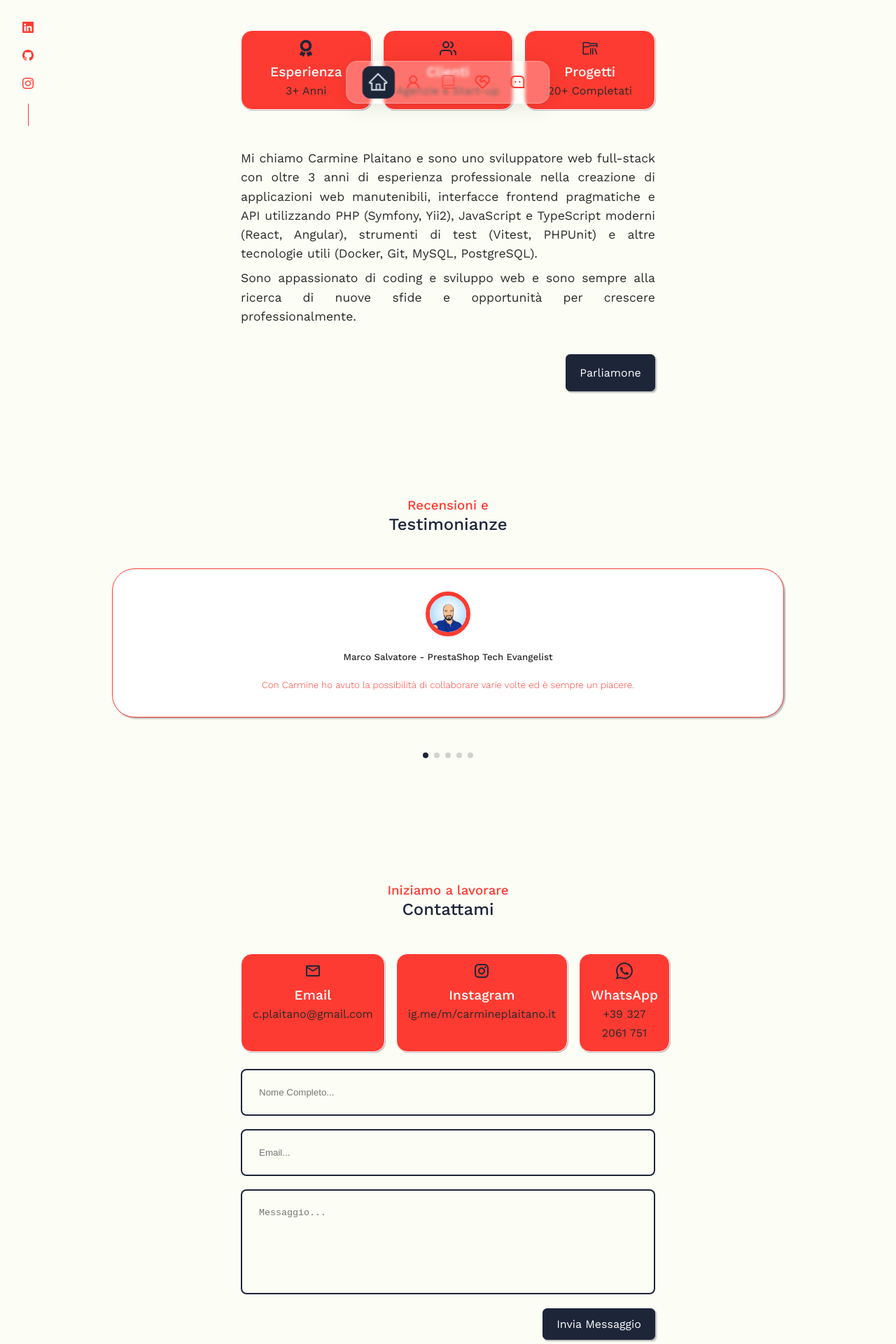
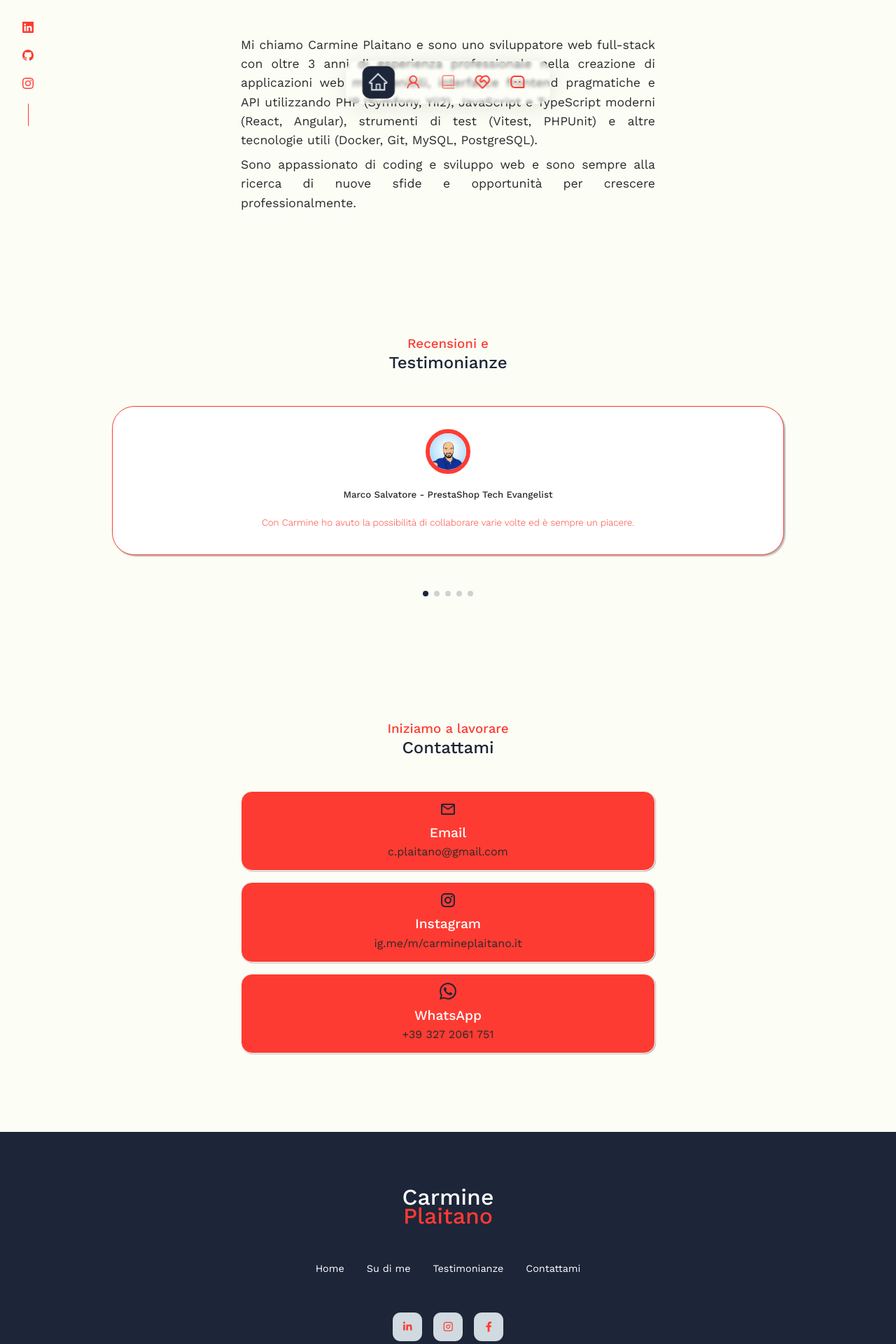
Before and after one commit to CarminePlaitano/portfolio, a React (Vite) app: page / in a window 1280 px wide. Shown: the part 620-2540 px from the top of the page at 70% size. Built offline with nearby package versions, Linux system fonts and the light colour scheme.

Commit message:
fix/general: removed form from contact-me section and cards from about-me section; updated translations

```diff
--- a/i18next.config.ts
+++ b/i18next.config.ts
@@ -7,6 +7,6 @@ export default defineConfig({
   ],
   extract: {
     input: "src/**/*.{js,jsx,ts,tsx}",
-    output: "public/locales/{{language}}/{{namespace}}.json"
+    output: "public/locales/{{language}}.{{namespace}}.json"
   }
 });
--- a/src/App.tsx
+++ b/src/App.tsx
@@ -3,8 +3,8 @@ import { BrowserRouter, Routes, Route } from 'react-router';
 import Homepage from './pages/Homepage.tsx';
 import i18n from 'i18next';
 import { initReactI18next } from 'react-i18next';
-import translations_en from '../public/locales/en/translation.json';
-import translations_it from '../public/locales/it/translation.json';
+import translations_en from '../public/locales/en.translation.json';
+import translations_it from '../public/locales/it.translation.json';
 
 function App() {
    initTranslations();
--- a/src/assets/scss/sections/nav.scss
+++ b/src/assets/scss/sections/nav.scss
@@ -41,6 +41,12 @@ nav {
 
 @media screen and (min-width: 768px) {
   a:hover {
-    background: rgba(0, 0, 0, 0.3);
+    background: rgba(0, 0, 0, 0);
+    color: var(--clr-blue);
+    border-color: var(--clr-red);
+
+    h4 {
+      color: var(--clr-red);
+    }
   }
 }
--- a/src/components/AboutMe.tsx
+++ b/src/components/AboutMe.tsx
@@ -15,15 +15,9 @@ const AboutMe = () => {
             <h2 className="text-center title">{t("About me")}</h2>
          </div>
          <div className="container about-me_container d-flex flex-column gap-5">
-            <div className="about-me_container_cards w-xl-50 d-flex flex-column md-flex-row flex-grow-1 gap-3 mx-auto">
-               <SmallCard title={t("Experience")} subtitle={t("3+ Years")} icon={FaAward} />
-               <SmallCard title={t("Clients")} subtitle={t("Agencies and Start-ups")} icon={FiUsers} />
-               <SmallCard title={t("Projects")} subtitle={t("20+ Completed")} icon={VscFolderLibrary} />
-            </div>
             <div className="about-me_container_text w-xl-50 mx-auto mt-2">
                <p className="text-justify mb-2">{t("My name is Carmine Plaitano and I am a Full-Stack Web Developer with 3+ years of professional experience building maintainable web applications, pragmatic frontend interfaces and APIs using PHP (Symfony, Yii2), modern JavaScript and TypeScript (React, Angular), testing tools (Vitest, PHPUnit) and other useful technologies (Docker, Git, MySQL, PostgreSQL).")}</p>
                <p className="text-justify mb-4">{t("I am passionate about coding and web development and I am always looking for new challenges and opportunities to grow professionally.")}</p>
-               <Button href="#contacts" className="btn btn-primary mt-3 float-end">{t("Let's Talk")}</Button>
             </div>
          </div>
       </section>
--- a/src/components/ContactMe.tsx
+++ b/src/components/ContactMe.tsx
@@ -22,18 +22,10 @@ const ContactMe = () => {
          </div>
 
          <div className="container contacts_container d-flex flex-column">
-            <div className="contact-me_container_cards w-xl-50 d-flex flex-column md-flex-row flex-grow-1 gap-3 mx-auto">
+            <div className="contact-me_container_cards w-xl-50 d-flex flex-column flex-grow-1 gap-3 mx-auto">
                <SmallCard link="mailto:c.plaitano@gmail.com" target="_blank" title="Email" subtitle="c.plaitano@gmail.com" icon={MdOutlineEmail} />
                <SmallCard link="https://ig.me/m/carmineplaitano.it" target="_blank" title="Instagram" subtitle="ig.me/m/carmineplaitano.it" icon={RiInstagramLine}/>
                <SmallCard link="https://wa.me/393272061751" target="_blank" title="WhatsApp" subtitle="+39 327 2061 751" icon={BsWhatsapp} />
-            </div>
-            <div className="contact-me_form-container w-xl-50 mx-auto mt-4">
-               <form onSubmit={sendEmail} className="contact-me_form-container_form">
-                  <input type="text" name="name" placeholder={ t("Full Name") + "..." } required className="contact-me_form-container_form_input"/>
-                  <input type="email" name="email" placeholder="Email..." required className="contact-me_form-container_form_input"/>
-                  <textarea name="message" placeholder={ t("Message") + "..." } required className="contact-me_form-container_form_textarea"></textarea>
-                  <Button type="submit" className="btn btn-primary contact-me_form-container_form_button">{ t("Send Message") }</Button>
-               </form>
             </div>
          </div>
       </section>
```
Also changed, not shown: public/locales/en.translation.json (renamed from public/locales/en/translation.json), public/locales/it.translation.json (renamed from public/locales/it/translation.json).
